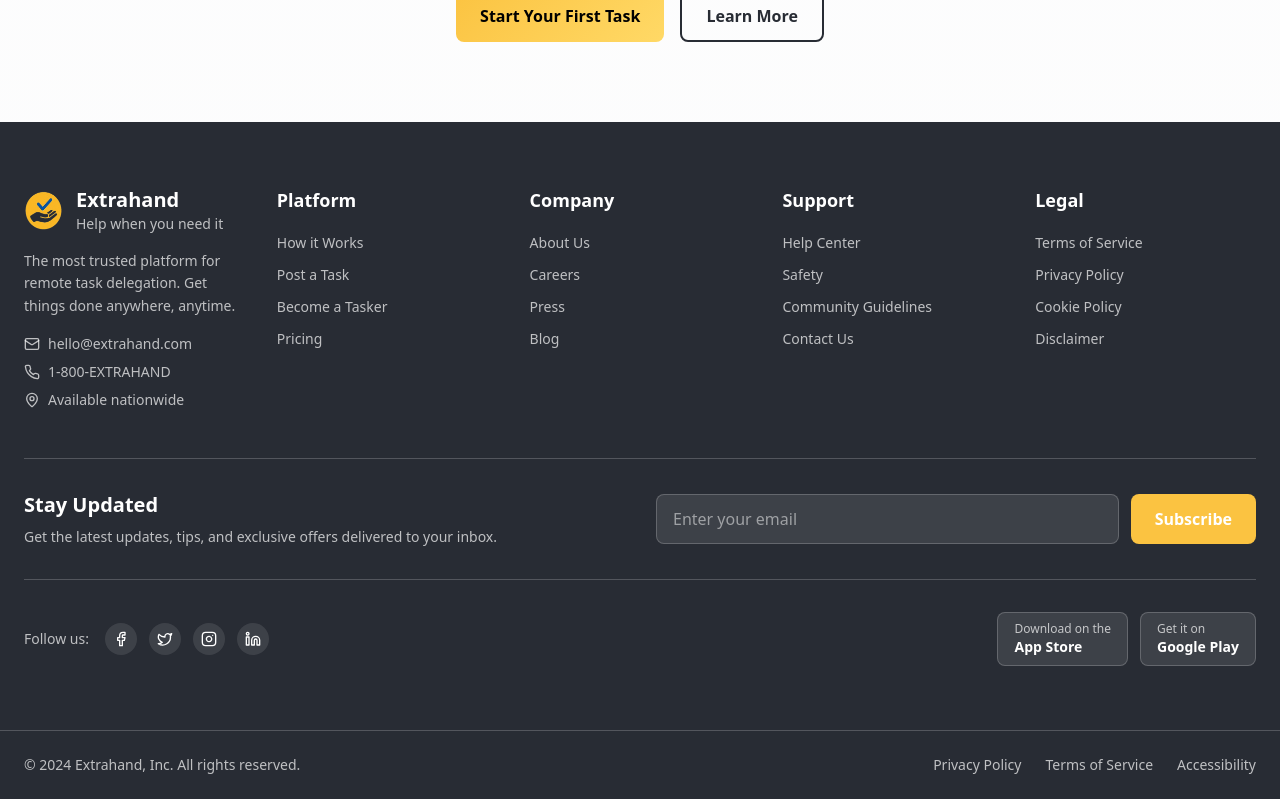
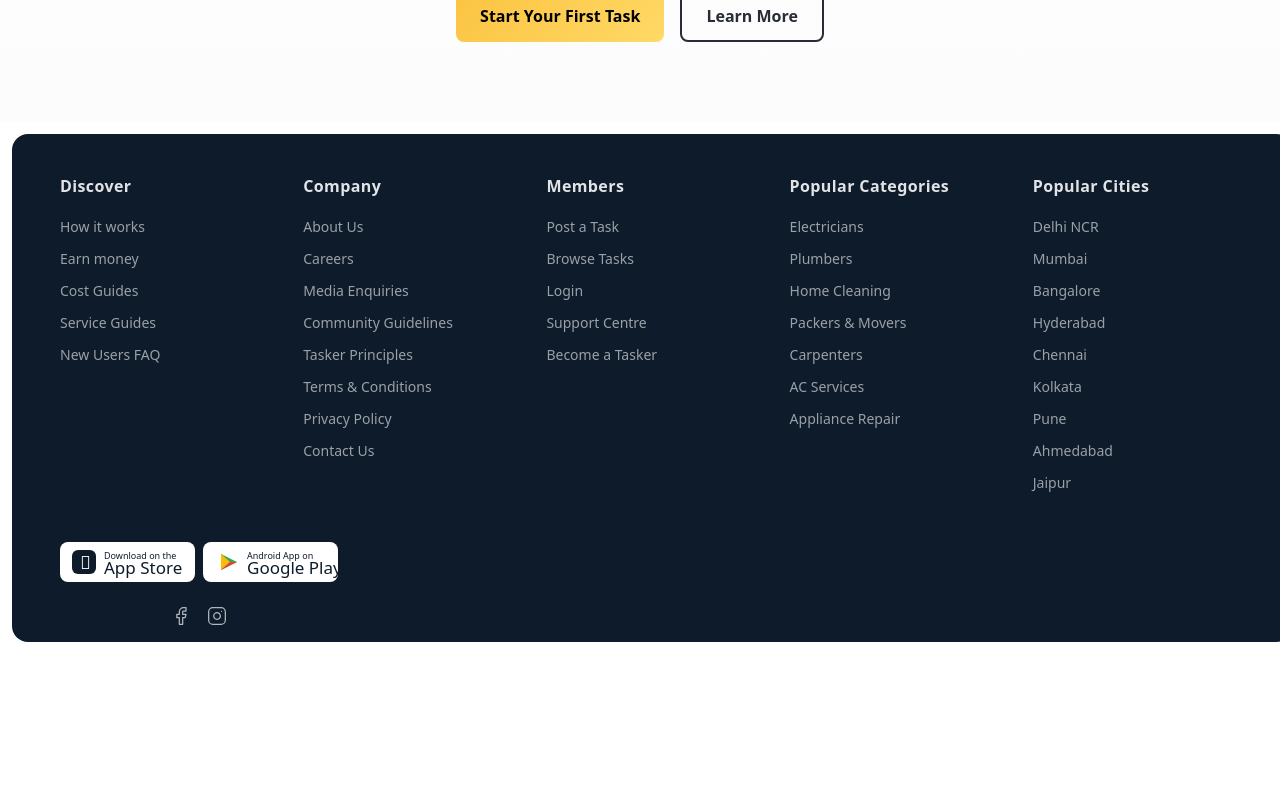
Before and after one commit to TrizenVenturesLLP/extrahand-task-pilot, a React (Vite) app: page / in a window 1280 px wide. Shown: the part 4424-5223 px from the top of the page. After the commit the page ends 5078 px from the top, so only its background shows below. Built offline with nearby package versions, Linux system fonts and the light colour scheme.

Commit message:
navbar and footer update

```diff
--- a/index.html
+++ b/index.html
@@ -10,7 +10,7 @@
     <meta property="og:description" content="Trizen" />
     <meta property="og:type" content="website" />
     <meta name="twitter:card" content="summary_large_image" />
-    <meta name="twitter:site" content="@lovable_dev" />
+    <link rel="icon" href="/public/favico.ico" type="image/x-icon" />
   </head>
 
   <body>
--- a/src/components/Footer.tsx
+++ b/src/components/Footer.tsx
@@ -1,14 +1,14 @@
-import { Facebook, Twitter, Instagram, Linkedin, Mail, Phone, MapPin } from "lucide-react";
+import { Facebook, Instagram } from "lucide-react";
 
-const Footer = () => {
-  const footerSections = [
+const footerColumns = [
   {
-      title: "Platform",
+    title: "Discover",
     links: [
-        { label: "How it Works", href: "#" },
-        { label: "Post a Task", href: "#" },
-        { label: "Become a Tasker", href: "#" },
-        { label: "Pricing", href: "#" },
+      { label: "How it works", href: "#" },
+      { label: "Earn money", href: "#" },
+      { label: "Cost Guides", href: "#" },
+      { label: "Service Guides", href: "#" },
+      { label: "New Users FAQ", href: "#" },
     ],
   },
   {
@@ -16,87 +16,112 @@ const Footer = () => {
     links: [
       { label: "About Us", href: "#" },
       { label: "Careers", href: "#" },
-        { label: "Press", href: "#" },
-        { label: "Blog", href: "#" },
-      ],
-    },
-    {
-      title: "Support",
-      links: [
-        { label: "Help Center", href: "#" },
-        { label: "Safety", href: "#" },
+      { label: "Media Enquiries", href: "#" },
       { label: "Community Guidelines", href: "#" },
+      { label: "Tasker Principles", href: "#" },
+      { label: "Terms & Conditions", href: "#" },
+      { label: "Privacy Policy", href: "#" },
       { label: "Contact Us", href: "#" },
     ],
   },
   {
-      title: "Legal",
+    title: "Members",
     links: [
-        { label: "Terms of Service", href: "#" },
-        { label: "Privacy Policy", href: "#" },
-        { label: "Cookie Policy", href: "#" },
-        { label: "Disclaimer", href: "#" },
+      { label: "Post a Task", href: "#" },
+      { label: "Browse Tasks", href: "#" },
+      { label: "Login", href: "#" },
+      { label: "Support Centre", href: "#" },
+      { label: "Become a Tasker", href: "#" },
+    ],
+  },
+  {
+    title: "Popular Categories",
+    links: [
+      { label: "Electricians", href: "#" },
+      { label: "Plumbers", href: "#" },
+      { label: "Home Cleaning", href: "#" },
+      { label: "Packers & Movers", href: "#" },
+      { label: "Carpenters", href: "#" },
+      { label: "AC Services", href: "#" },
+      { label: "Appliance Repair", href: "#" },
+    ],
+  },
+  {
+    title: "Popular Cities",
+    links: [
+      { label: "Delhi NCR", href: "#" },
+      { label: "Mumbai", href: "#" },
+      { label: "Bangalore", href: "#" },
+      { label: "Hyderabad", href: "#" },
+      { label: "Chennai", href: "#" },
+      { label: "Kolkata", href: "#" },
+      { label: "Pune", href: "#" },
+      { label: "Ahmedabad", href: "#" },
+      { label: "Jaipur", href: "#" },
     ],
   },
 ];
 
-  const socialLinks = [
-    { icon: Facebook, href: "#", label: "Facebook" },
-    { icon: Twitter, href: "#", label: "Twitter" },
-    { icon: Instagram, href: "#", label: "Instagram" },
-    { icon: Linkedin, href: "#", label: "LinkedIn" },
-  ];
+const TikTok = (props: React.SVGProps<SVGSVGElement>) => (
+  <svg viewBox="0 0 32 32" width={24} height={24} fill="none" stroke="#F9FAFB" strokeWidth="2" strokeLinecap="round" strokeLinejoin="round" {...props}>
+    <path d="M23 2v5.5a5.5 5.5 0 0 0 5.5 5.5H29v4.5A10.5 10.5 0 1 1 18.5 7V2"/>
+  </svg>
+);
 
+const AppStoreButton = () => (
+  <a href="#" aria-label="Download on the App Store" className="inline-block">
+    <svg width="135" height="40" viewBox="0 0 135 40" fill="none" xmlns="http://www.w3.org/2000/svg">
+      <rect width="135" height="40" rx="8" fill="#fff"/>
+      <g>
+        <text x="44" y="17" fontSize="9" fill="#0D1B2A" fontWeight="500">Download on the</text>
+        <text x="44" y="32" fontSize="17" fill="#0D1B2A" fontWeight="500">App Store</text>
+        <g>
+          <rect x="12" y="8" width="24" height="24" rx="6" fill="#0D1B2A"/>
+          <text x="20" y="27" fontSize="18" fill="#F9FAFB" fontWeight="bold"></text>
+        </g>
+      </g>
+    </svg>
+  </a>
+);
+
+const GooglePlayButton = () => (
+  <a href="#" aria-label="Get it on Google Play" className="inline-block">
+    <svg width="135" height="40" viewBox="0 0 135 40" fill="none" xmlns="http://www.w3.org/2000/svg">
+      <rect width="135" height="40" rx="8" fill="#fff"/>
+      <g>
+        <text x="44" y="17" fontSize="9" fill="#0D1B2A" fontWeight="500">Android App on</text>
+        <text x="44" y="32" fontSize="17" fill="#0D1B2A" fontWeight="500">Google Play</text>
+        <g>
+          <polygon points="18,12 34,20 18,28" fill="#34A853"/>
+          <polygon points="18,12 27,20 18,28" fill="#FBBC05"/>
+          <polygon points="27,20 34,20 18,28" fill="#EA4335"/>
+        </g>
+      </g>
+    </svg>
+  </a>
+);
+
+const PartnershipBlock = () => (
+  <div className="border border-offwhite p-4 rounded-md flex items-center justify-center bg-navy/80 w-64 mx-auto mb-6 mt-8">
+    <span className="text-offwhite text-lg font-bold">Visa / Extrahand</span>
+    <span className="ml-2 text-xs text-offwhite/70">OFFICIAL PARTNER</span>
+  </div>
+);
+
+const Footer = () => {
   return (
-    <footer className="bg-secondary text-white">
-      {/* Main footer content */}
-      <div className="container mx-auto px-6 py-16">
-        <div className="grid lg:grid-cols-5 gap-8">
-          {/* Brand section */}
-          <div className="lg:col-span-1 space-y-4">
-            <div className="flex items-center gap-3">
-              <img
-                src="/lovable-uploads/83b553c5-31a3-40ab-a031-6070c5e52e2b.png"
-                alt="Extrahand Logo"
-                className="w-10 h-10"
-              />
-              <div>
-                <span className="text-xl font-bold">Extrahand</span>
-                <div className="text-sm text-white/70">Help when you need it</div>
-              </div>
-            </div>
-            <p className="text-white/70 text-sm leading-relaxed">
-              The most trusted platform for remote task delegation.
-              Get things done anywhere, anytime.
-            </p>
-
-            {/* Contact info */}
-            <div className="space-y-2 text-sm">
-              <div className="flex items-center gap-2 text-white/70">
-                <Mail className="w-4 h-4" />
-                <span>hello@extrahand.com</span>
-              </div>
-              <div className="flex items-center gap-2 text-white/70">
-                <Phone className="w-4 h-4" />
-                <span>1-800-EXTRAHAND</span>
-              </div>
-              <div className="flex items-center gap-2 text-white/70">
-                <MapPin className="w-4 h-4" />
-                <span>Available nationwide</span>
-              </div>
-            </div>
-          </div>
-
-          {/* Links sections */}
-          {footerSections.map((section, index) => (
-            <div key={index} className="space-y-4">
-              <h3 className="font-semibold text-lg">{section.title}</h3>
+      <footer className="bg-navy text-offwhite w-full rounded-2xl m-3">
+        <div className="max-w-7xl mx-auto px-6 sm:px-10 lg:px-12 pt-10 pb-4">
+        <div className="grid grid-cols-2 sm:grid-cols-3 md:grid-cols-5 gap-8 text-center md:text-left">
+          {footerColumns.map((col, idx) => (
+            <div key={idx}>
+            <h3 className="font-semibold text-base mb-4 tracking-wide text-offwhite/90">{col.title}</h3>
             <ul className="space-y-2">
-                {section.links.map((link, linkIndex) => (
-                  <li key={linkIndex}>
+                {col.links.map((link, linkIdx) => (
+                  <li key={linkIdx}>
                     <a
                       href={link.href}
-                      className="text-white/70 hover:text-primary transition-colors duration-300 text-sm"
+                      className="text-offwhite/60 hover:text-offwhite transition-colors text-sm font-normal"
                     >
                       {link.label}
                     </a>
@@ -106,81 +131,20 @@ const Footer = () => {
             </div>
           ))}
         </div>
-
-        {/* Newsletter signup */}
-        <div className="mt-12 pt-8 border-t border-white/20">
-          <div className="grid md:grid-cols-2 gap-8 items-center">
-            <div>
-              <h3 className="text-xl font-bold mb-2">Stay Updated</h3>
-              <p className="text-white/70 text-sm">
-                Get the latest updates, tips, and exclusive offers delivered to your inbox.
-              </p>
+        <div className="flex flex-col md:flex-row items-center justify-between mt-12 gap-8">
+          {/* <div className="flex-1 flex flex-col items-center md:items-start">
+            <PartnershipBlock />
+            <div className="text-xs text-offwhite/70 mt-2">Extrahand Limited 2024 ©, All rights reserved</div>
+          </div> */}
+          <div className="flex flex-col items-center gap-3 md:gap-2">
+            <div className="flex gap-2 mb-2">
+              <AppStoreButton />
+              <GooglePlayButton />
             </div>
-            <div className="flex gap-3">
-              <input
-                type="email"
-                placeholder="Enter your email"
-                className="flex-1 px-4 py-3 rounded-lg bg-white/10 border border-white/20 text-white placeholder:text-white/50 focus:outline-none focus:ring-2 focus:ring-primary"
-              />
-              <button className="bg-primary text-white px-6 py-3 rounded-lg font-semibold hover:bg-primary-dark transition-colors duration-300">
-                Subscribe
-              </button>
-            </div>
-          </div>
-        </div>
-
-        {/* Social links and app downloads */}
-        <div className="mt-8 pt-8 border-t border-white/20">
-          <div className="flex flex-col md:flex-row justify-between items-center gap-6">
-            {/* Social links */}
-            <div className="flex items-center gap-4">
-              <span className="text-white/70 text-sm">Follow us:</span>
-              <div className="flex gap-3">
-                {socialLinks.map((social, index) => (
-                  <a
-                    key={index}
-                    href={social.href}
-                    aria-label={social.label}
-                    className="w-8 h-8 bg-white/10 rounded-full flex items-center justify-center hover:bg-primary transition-colors duration-300"
-                  >
-                    <social.icon className="w-4 h-4" />
-                  </a>
-                ))}
-              </div>
-            </div>
-
-            {/* App download buttons (placeholder) */}
-            <div className="flex gap-3">
-              <div className="bg-white/10 px-4 py-2 rounded-lg border border-white/20">
-                <div className="text-xs text-white/70">Download on the</div>
-                <div className="text-sm font-semibold">App Store</div>
-              </div>
-              <div className="bg-white/10 px-4 py-2 rounded-lg border border-white/20">
-                <div className="text-xs text-white/70">Get it on</div>
-                <div className="text-sm font-semibold">Google Play</div>
-              </div>
-            </div>
-          </div>
-        </div>
-      </div>
-
-      {/* Copyright */}
-      <div className="border-t border-white/20 py-6">
-        <div className="container mx-auto px-6">
-          <div className="flex flex-col md:flex-row justify-between items-center gap-4 text-sm text-white/70">
-            <div>
-              © 2024 Extrahand, Inc. All rights reserved.
-            </div>
-            <div className="flex gap-6">
-              <a href="#" className="hover:text-primary transition-colors duration-300">
-                Privacy Policy
-              </a>
-              <a href="#" className="hover:text-primary transition-colors duration-300">
-                Terms of Service
-              </a>
-              <a href="#" className="hover:text-primary transition-colors duration-300">
-                Accessibility
-              </a>
+            <div className="flex gap-4 mt-2 items-center">
+                <Facebook className="w-5 h-5 text-offwhite/70" strokeWidth={1.5} />
+                <Instagram className="w-5 h-5 text-offwhite/70" strokeWidth={1.5} />
+                {/* <TikTok className="w-5 h-5 text-offwhite/70" /> */}
               </div>
           </div>
         </div>
--- a/tailwind.config.ts
+++ b/tailwind.config.ts
@@ -60,6 +60,11 @@ export default {
 				'light-gray': 'hsl(var(--light-gray))',
 				'text-light': 'hsl(var(--text-light))',
 				'text-muted': 'hsl(var(--text-muted))',
+				'beige': '#F5E9DA',
+				'beige-tint': '#fef9f2',
+				'black-light': '#23272f',
+				'navy': '#0D1B2A',
+				'offwhite': '#F9FAFB',
 				sidebar: {
 					DEFAULT: 'hsl(var(--sidebar-background))',
 					foreground: 'hsl(var(--sidebar-foreground))',
```
Also changed, not shown: 1 other file (tests, documents, lock files or other folders). Lines whose indentation alone changed are shown as unchanged.
